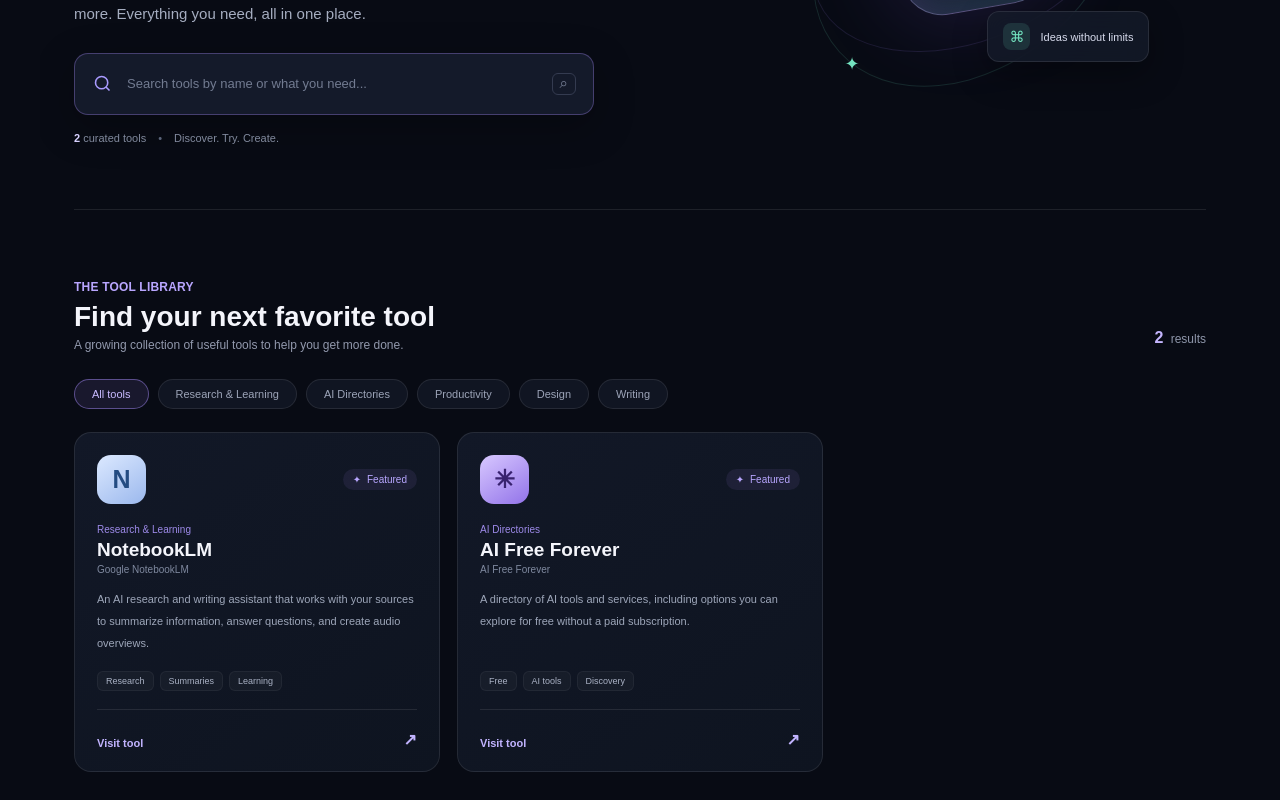
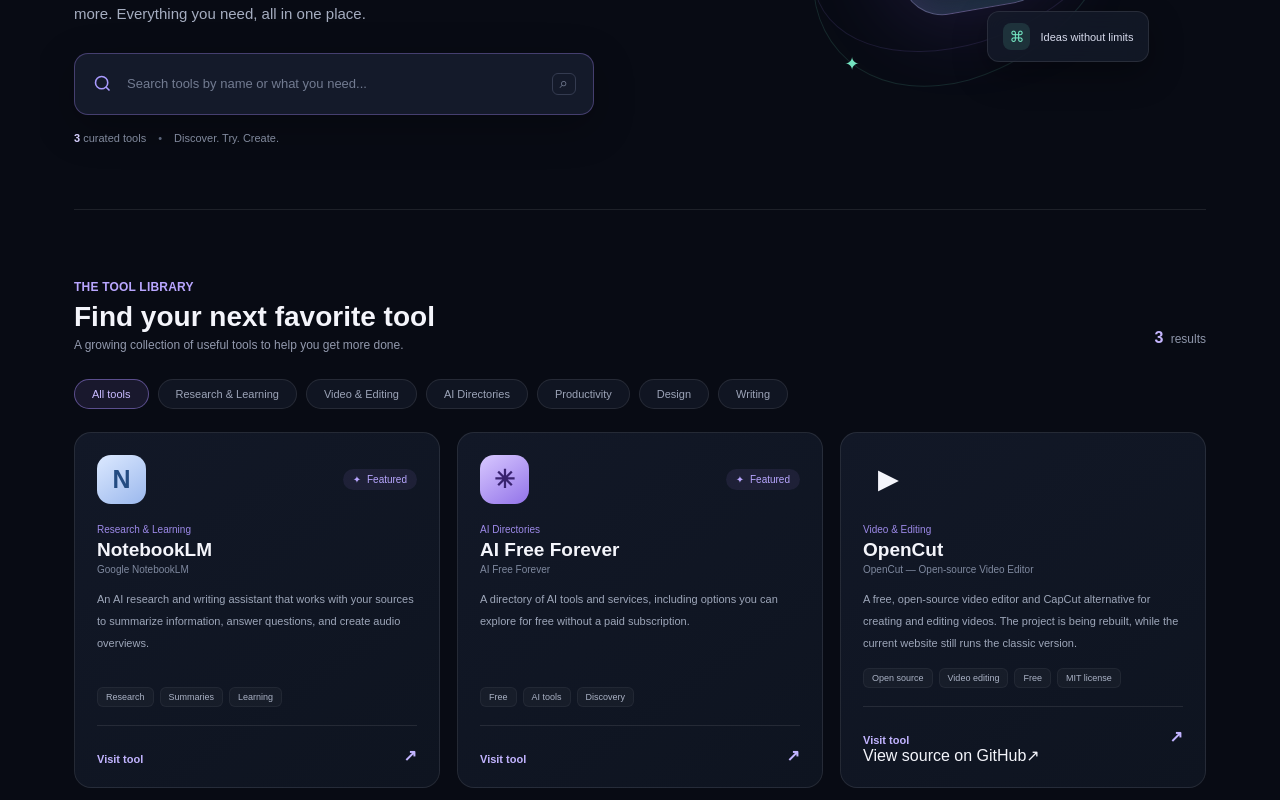
Before and after one commit to dsaad12344321-svg/newaitoolsforyou, a Next.js app: page / in a window 1280 px wide. Shown: the part 420-1220 px from the top of the page. Built offline with nearby package versions, Linux system fonts and the light colour scheme.

Commit message:
Add OpenCut open-source video editor

```diff
--- a/app/page.tsx
+++ b/app/page.tsx
@@ -6,7 +6,7 @@ type Language = "en" | "ar";
 type Tool = {
   id: number; name: string; englishName: string;
   description: Record<Language, string>;
-  category: string; url: string; mark: string; accent: string;
+  category: string; url: string; mark: string; accent: string; sourceUrl?: string; openSource?: boolean;
   tags: Record<Language, string[]>; featured?: boolean;
 };
 
@@ -29,6 +29,16 @@ const tools: Tool[] = [
     category: "directory", url: "https://aifreeforever.com/", mark: "✳", accent: "forever",
     tags: { en: ["Free", "AI tools", "Discovery"], ar: ["مجاني", "أدوات", "اكتشاف"] }, featured: true
   },
+  {
+    id: 3, name: "OpenCut", englishName: "OpenCut — Open-source Video Editor",
+    description: {
+      en: "A free, open-source video editor and CapCut alternative for creating and editing videos. The project is being rebuilt, while the current website still runs the classic version.",
+      ar: "محرر فيديو مجاني ومفتوح المصدر، يُعد بديلاً لـ CapCut. يجري تطوير المشروع من جديد، بينما يعمل الموقع حالياً بالنسخة الكلاسيكية."
+    },
+    category: "video", url: "https://opencut.app/", sourceUrl: "https://github.com/OpenCut-app/OpenCut",
+    openSource: true, mark: "▶", accent: "opencut",
+    tags: { en: ["Open source", "Video editing", "Free", "MIT license"], ar: ["مفتوح المصدر", "تحرير الفيديو", "مجاني", "ترخيص MIT"] }
+  },
 ];
 
 const copy = {
@@ -42,7 +52,7 @@ const copy = {
     selected: "curated tools", meta: "Discover. Try. Create.",
     library: "THE TOOL LIBRARY", heading: "Find your next favorite tool",
     subheading: "A growing collection of useful tools to help you get more done.",
-    result: "results", all: "All tools", research: "Research & Learning",
+    result: "results", all: "All tools", research: "Research & Learning", video: "Video & Editing",
     directory: "AI Directories", productivity: "Productivity", design: "Design", writing: "Writing",
     featured: "Featured", visit: "Visit tool",
     emptyTitle: "No matching tools found", emptyText: "Try another search term or choose a different category.",
@@ -62,7 +72,7 @@ const copy = {
     selected: "أدوات مختارة", meta: "اكتشف، جرّب، أنجز",
     library: "مكتبة الأدوات", heading: "اكتشف ما يمكنك إنجازه",
     subheading: "مجموعة من الأدوات المفيدة لتبدأ بها رحلتك.",
-    result: "نتيجة", all: "كل الأدوات", research: "البحث والتعلّم",
+    result: "نتيجة", all: "كل الأدوات", research: "البحث والتعلّم", video: "الفيديو والمونتاج",
     directory: "دليل أدوات", productivity: "الإنتاجية", design: "التصميم", writing: "الكتابة",
     featured: "مختارة", visit: "زيارة الأداة",
     emptyTitle: "لم نعثر على أدوات مطابقة", emptyText: "جرّب كلمة بحث أخرى أو اختر تصنيفاً مختلفاً.",
@@ -74,7 +84,7 @@ const copy = {
   }
 } as const;
 
-const categoryIds = ["all", "research", "directory", "productivity", "design", "writing"] as const;
+const categoryIds = ["all", "research", "video", "directory", "productivity", "design", "writing"] as const;
 
 export default function Home() {
   const [language, setLanguage] = useState<Language>("en");
@@ -169,9 +179,14 @@ export default function Home() {
                 <h3>{tool.name}</h3><div className="english-name">{tool.englishName}</div>
                 <p className="tool-description">{tool.description[language]}</p>
                 <div className="tag-row">{tool.tags[language].map((tag) => <span key={tag}>{tag}</span>)}</div>
-                <a className="visit-link" href={tool.url} target="_blank" rel="noopener noreferrer">
-                  <span>{t.visit}</span><span className="external-arrow">↗</span>
-                </a>
+                <div className="tool-links">
+                  <a className="visit-link" href={tool.url} target="_blank" rel="noopener noreferrer">
+                    <span>{t.visit}</span><span className="external-arrow">↗</span>
+                  </a>
+                  {tool.sourceUrl && <a className="source-link" href={tool.sourceUrl} target="_blank" rel="noopener noreferrer">
+                    <span>{language === "en" ? "View source on GitHub" : "عرض الكود على GitHub"}</span><span className="external-arrow">↗</span>
+                  </a>}
+                </div>
               </article>
             ))}
           </div>
```
